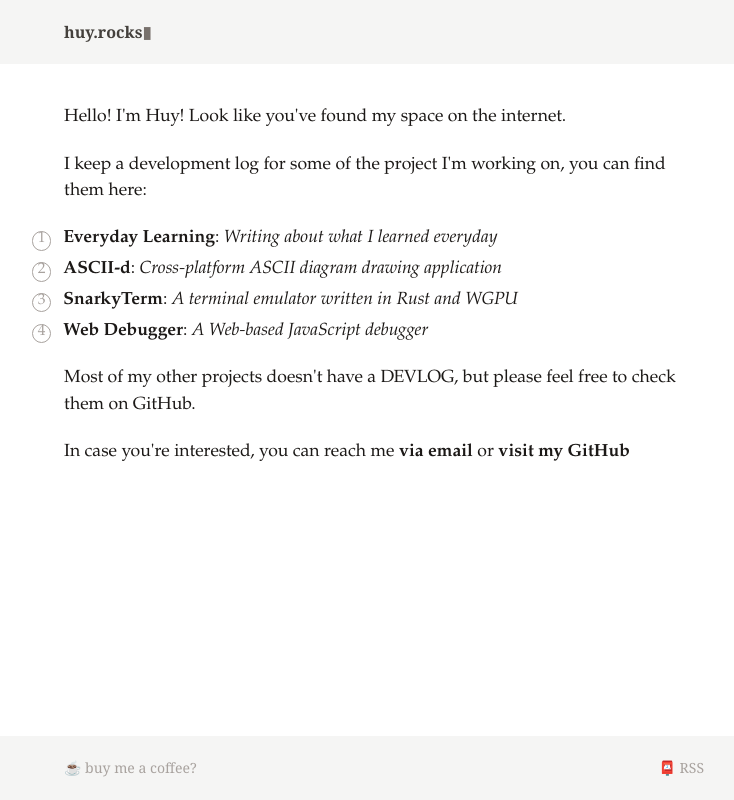
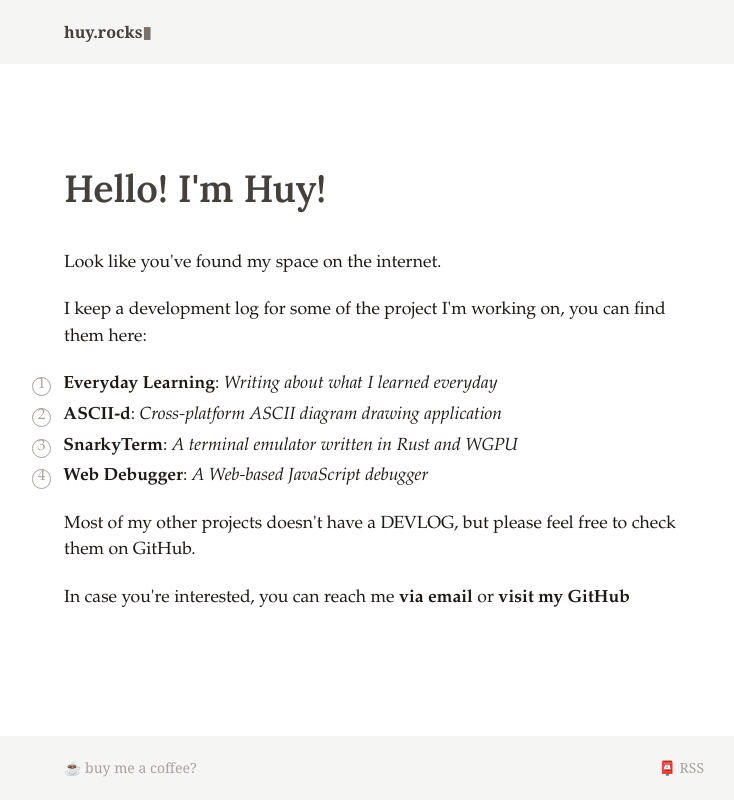
Before and after one commit to huytd/huy.rocks, a Next.js app: page / in a window 1280 px wide. Shown: the whole page, without its empty margins (256-990 px from the left). Built offline with nearby package versions, Linux system fonts and the light colour scheme.

Commit message:
Home page should looks cool

```diff
--- a/pages/index.tsx
+++ b/pages/index.tsx
@@ -9,7 +9,9 @@ const Home: NextPage = () => {
                 <meta name="google-site-verification" content="pSprDjtnAmX3XLxQpyoQ8lOTIpXXr9qqVsbl4A4KL4M" />
             </Head>
             <main className="container-center github-theme no-list my-10 min-h-full flex-1">
-                <p>{"Hello! I'm Huy! Look like you've found my space on the internet."}</p>
+                <p></p>
+                <h1>Hello! I'm Huy!</h1>
+                <p>{"Look like you've found my space on the internet."}</p>
 
                 <p>{"I keep a development log for some of the project I'm working on, you can find them here:"}</p>
                 <ol>
@@ -21,6 +23,7 @@ const Home: NextPage = () => {
                 <p>{"Most of my other projects doesn't have a DEVLOG, but please feel free to check them on GitHub."}</p>
 
                 <p>{"In case you're interested, you can reach me "}<b><Link href="mailto:hey@huy.rocks">via email</Link></b> or <b><Link href="https://github.com/huytd">visit my GitHub</Link></b></p>
+                <div className="mb-20">&nbsp;</div>
             </main>
         </>
     )
```
